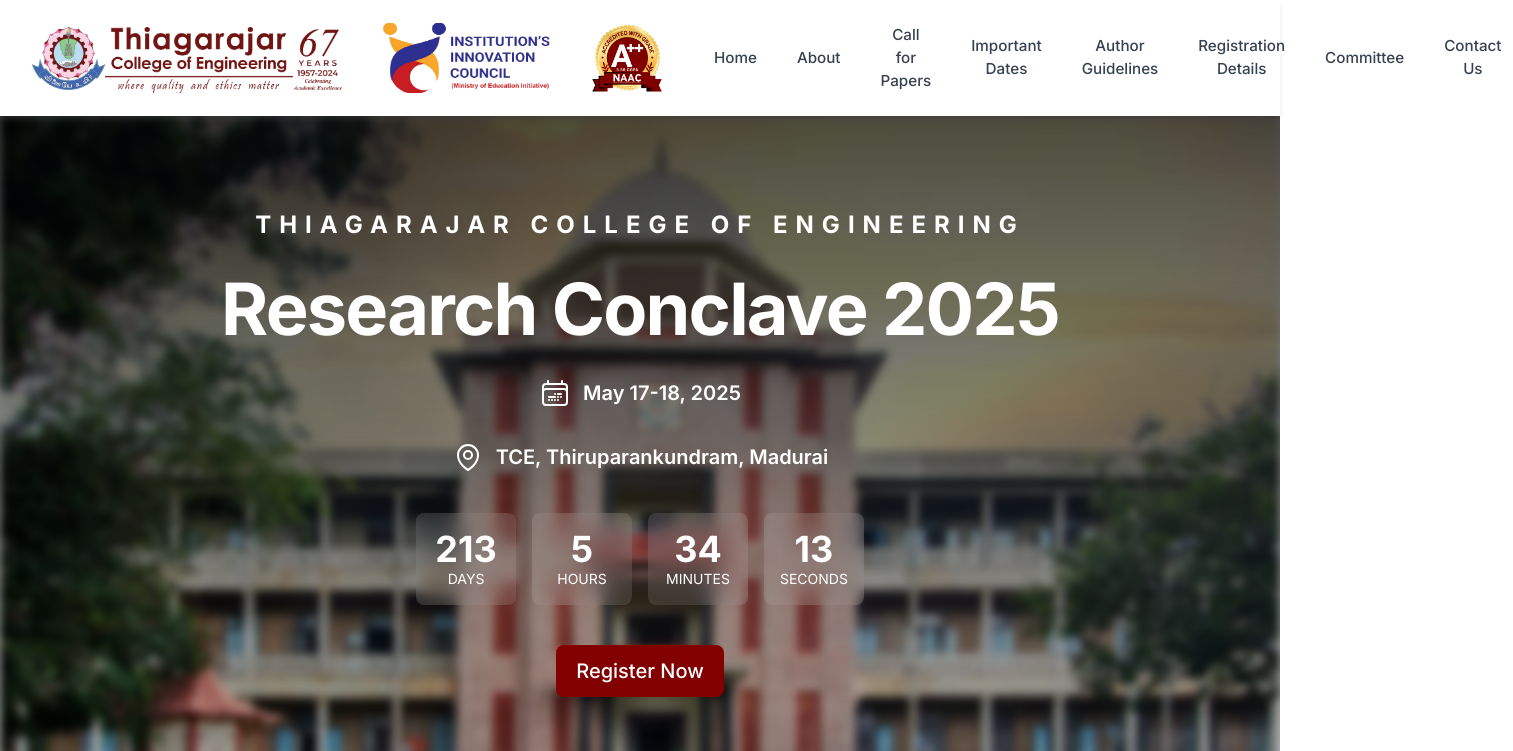
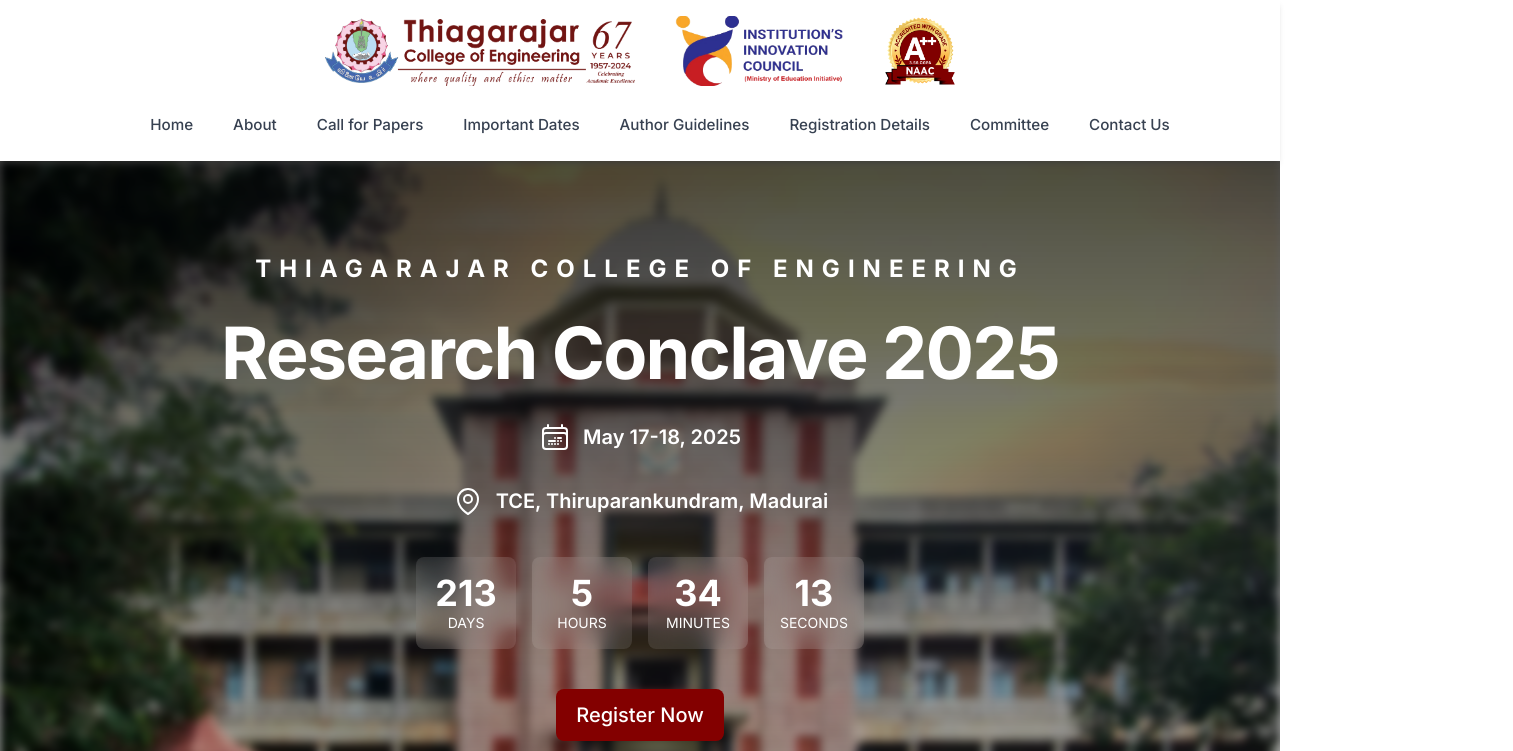
Before and after one commit to kmrsanthosh/TCEResearchConclave, a Next.js app: page / in a window 1280 px wide. Shown: the top 751 px of the page, 1513 px wide, since content can reach past the window. Built offline with nearby package versions, Linux system fonts and the light colour scheme.

Commit message:
Refactor Navbar component to improve responsiveness and layout
- Updated flexbox properties to allow for a responsive layout in larger screens
- Adjusted spacing and alignment of navbar items for better visual consistency

```diff
--- a/components/Navbar.tsx
+++ b/components/Navbar.tsx
@@ -96,7 +96,7 @@ const Navbar: React.FC = () => {
   return (
     <nav ref={navbarRef} className="sticky top-0 z-50 bg-white shadow-md">
       <div className="max-w-8xl mx-auto px-2 sm:px-6 lg:px-8">
-        <div className="flex items-center justify-between py-4">
+        <div className="flex flex-row lg:flex-col items-center justify-between py-4">
           <div className="flex flex-shrink-0 flex-row space-x-3 md:space-x-10">
             <div className="relative w-[180px] h-[40px] md:w-[310px] md:h-[70px]">
               <Image
@@ -126,7 +126,7 @@ const Navbar: React.FC = () => {
               />
             </div>
           </div>
-          <div className="hidden lg:block">
+          <div className="hidden lg:block lg:mt-5">
             <div className="ml-10 flex items-center space-x-4">
               {navItems.map((item) => (
                 <button
```
